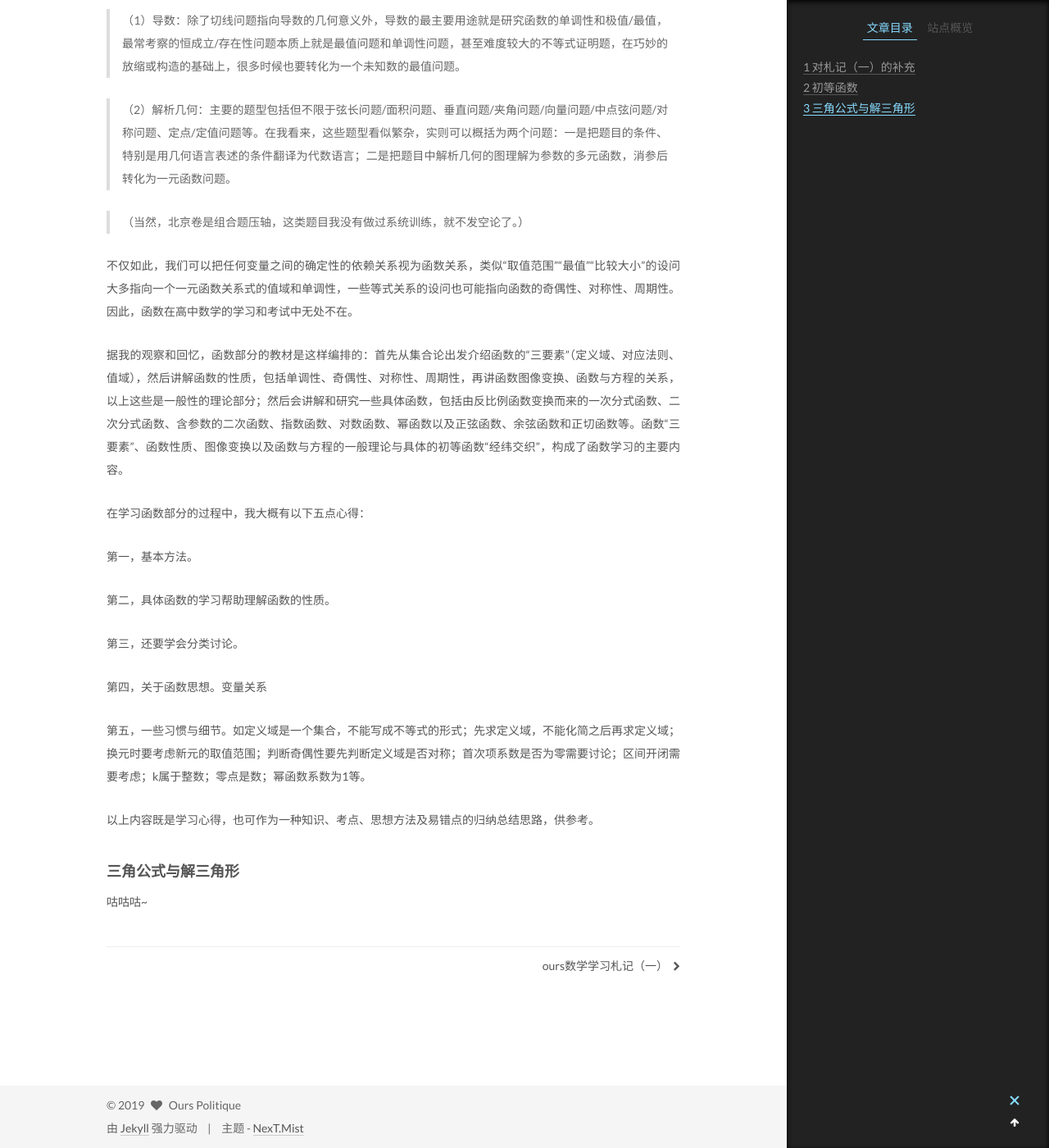
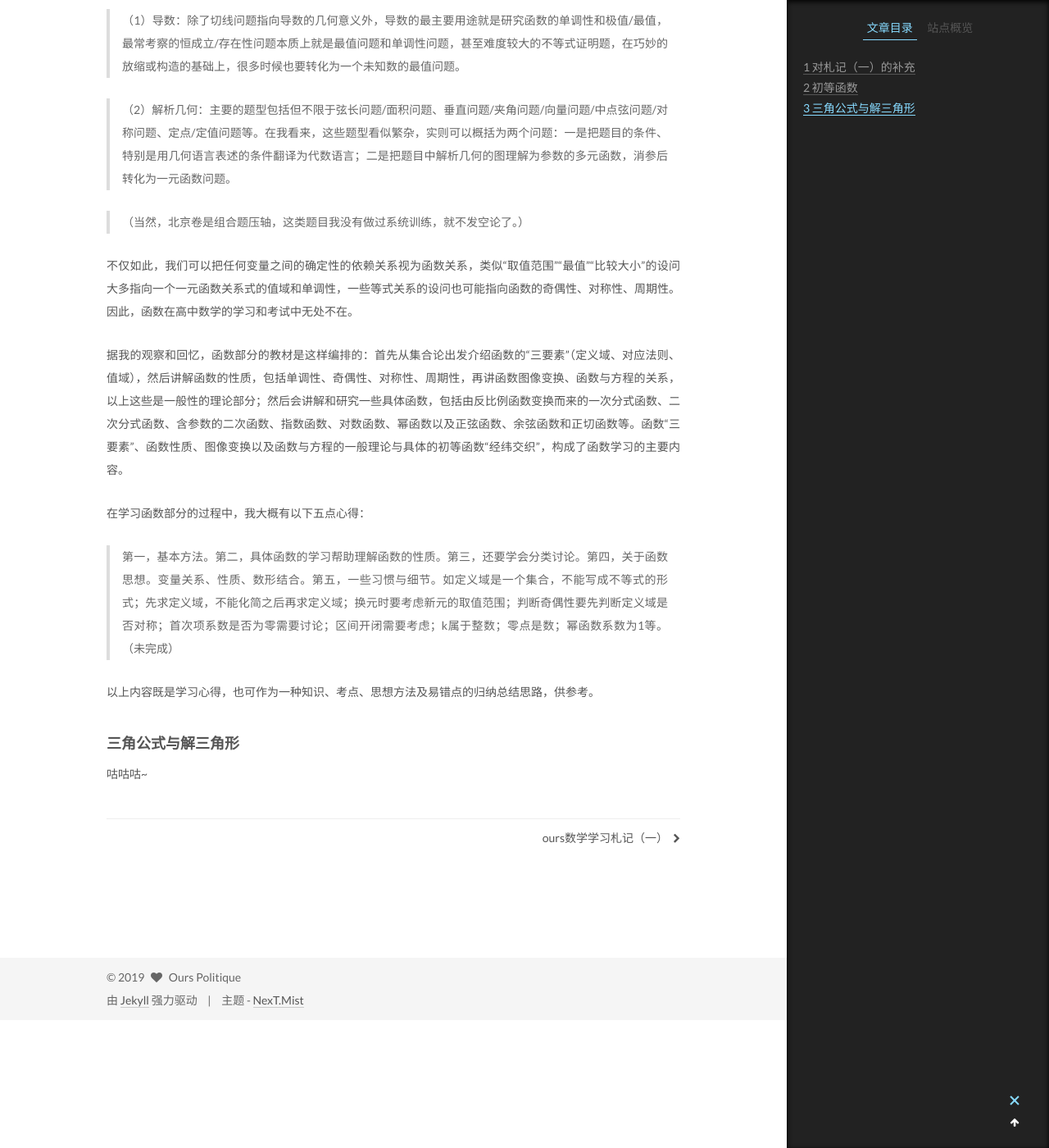
Before and after one commit to ourspolitique/ourspolitique.github.io, a Jekyll site: the page built from _posts/2019-07-23-mathematiques-02.md, in a window 1280 px wide and 1400 px high, scrolled down 1096 px. Shown: the whole window at 82% size. Built offline with Jekyll 4.4.1, drawn with Linux system fonts in a browser that asks for light colours.

Commit message:
Update 2019-07-23-mathematiques-02.md

```diff
--- a/_posts/2019-07-23-mathematiques-02.md
+++ b/_posts/2019-07-23-mathematiques-02.md
@@ -33,15 +33,7 @@ tags:
 
 在学习函数部分的过程中，我大概有以下五点心得：
 
-第一，基本方法。
-
-第二，具体函数的学习帮助理解函数的性质。
-
-第三，还要学会分类讨论。
-
-第四，关于函数思想。变量关系
-
-第五，一些习惯与细节。如定义域是一个集合，不能写成不等式的形式；先求定义域，不能化简之后再求定义域；换元时要考虑新元的取值范围；判断奇偶性要先判断定义域是否对称；首次项系数是否为零需要讨论；区间开闭需要考虑；k属于整数；零点是数；幂函数系数为1等。
+> 第一，基本方法。第二，具体函数的学习帮助理解函数的性质。第三，还要学会分类讨论。第四，关于函数思想。变量关系、性质、数形结合。第五，一些习惯与细节。如定义域是一个集合，不能写成不等式的形式；先求定义域，不能化简之后再求定义域；换元时要考虑新元的取值范围；判断奇偶性要先判断定义域是否对称；首次项系数是否为零需要讨论；区间开闭需要考虑；k属于整数；零点是数；幂函数系数为1等。（未完成）
 
 以上内容既是学习心得，也可作为一种知识、考点、思想方法及易错点的归纳总结思路，供参考。
 
```
